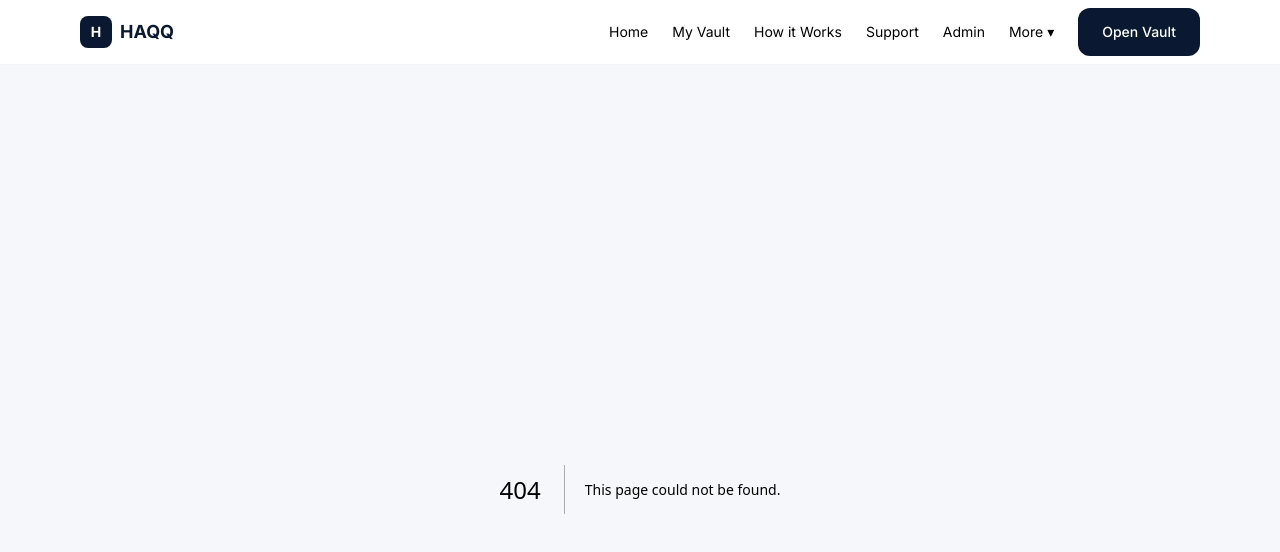
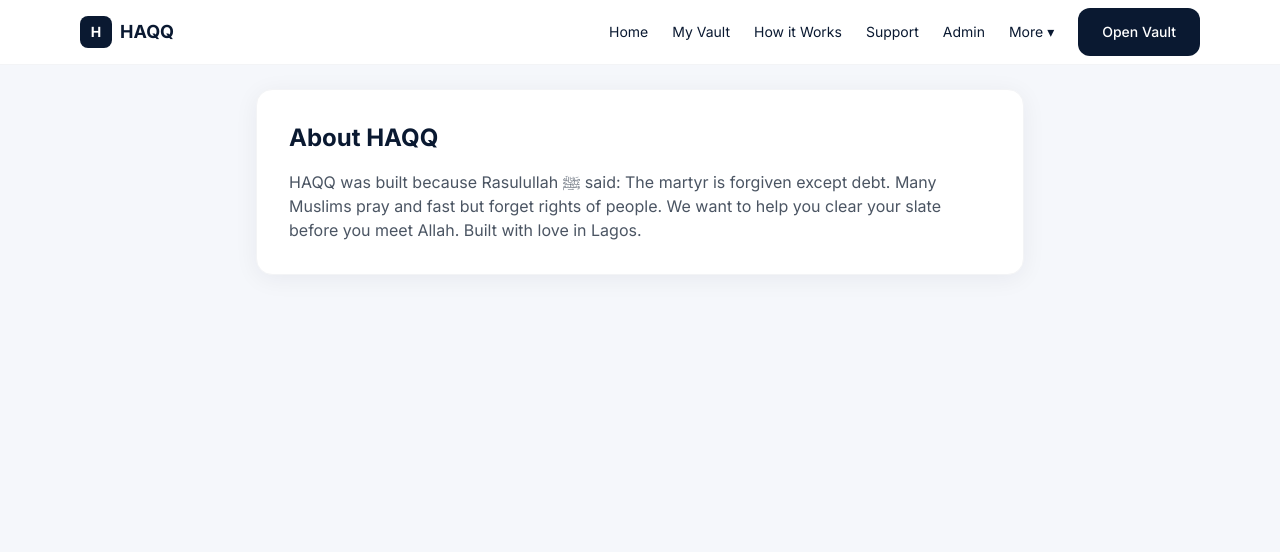
Before and after one commit to Habeebullahi7/Haqq-Vault, a Next.js app: page /about in a window 1280 px wide. Before the commit this address had no page. Shown: the top 552 px of the page. Built offline with nearby package versions, Linux system fonts and the light colour scheme.

Commit message:
Add About page with information on HAQQ

```diff
--- /dev/null
+++ b/app/about/page.tsx
@@ -0,0 +1,3 @@
+export default function About(){
+  return <div className="card p-8 max-w-3xl mx-auto space-y-4"><h1 className="text-2xl font-bold">About HAQQ</h1><p className="text-gray-600">HAQQ was built because Rasulullah ﷺ said: The martyr is forgiven except debt. Many Muslims pray and fast but forget rights of people. We want to help you clear your slate before you meet Allah. Built with love in Lagos.</p></div>
+}
```
